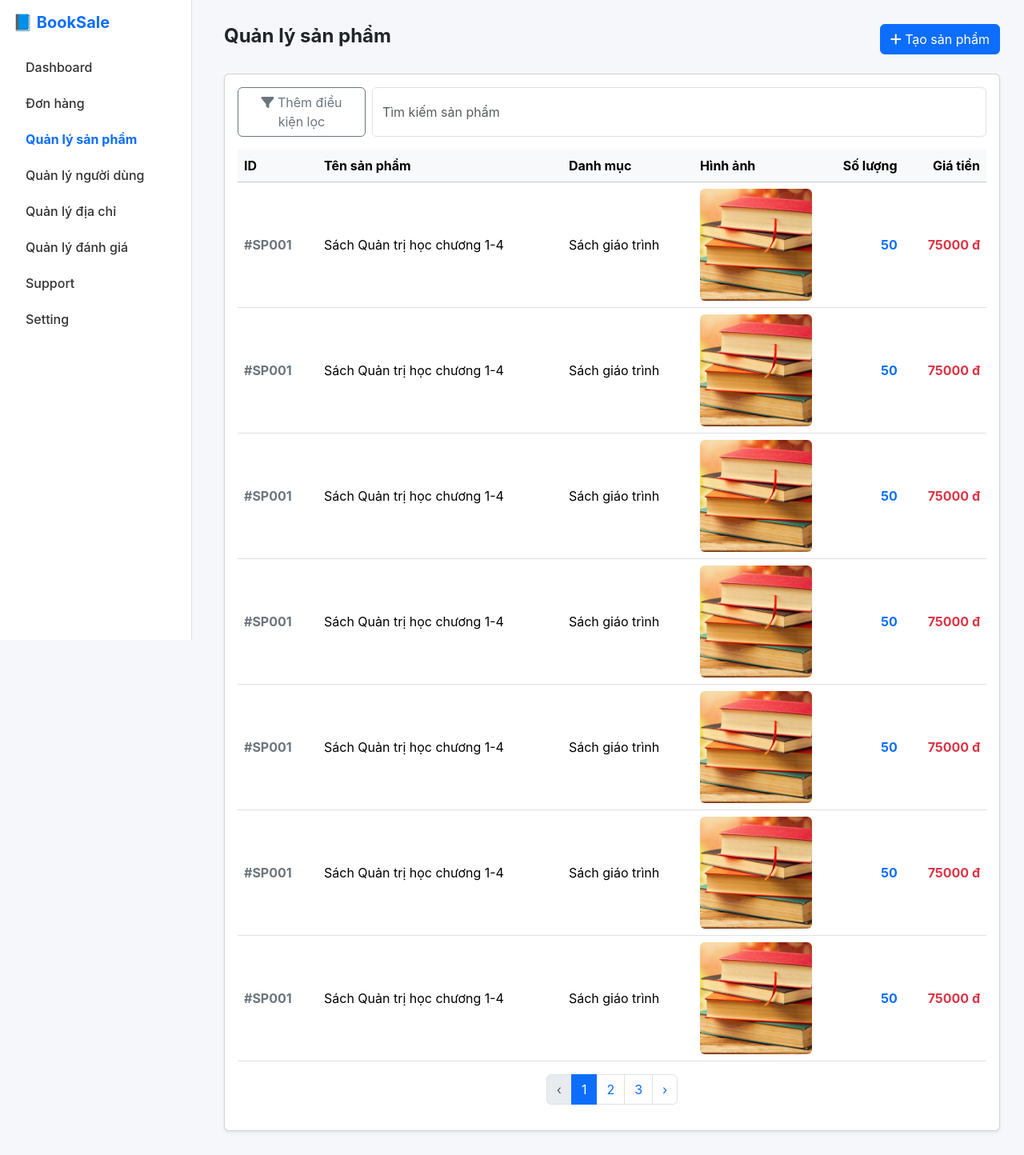
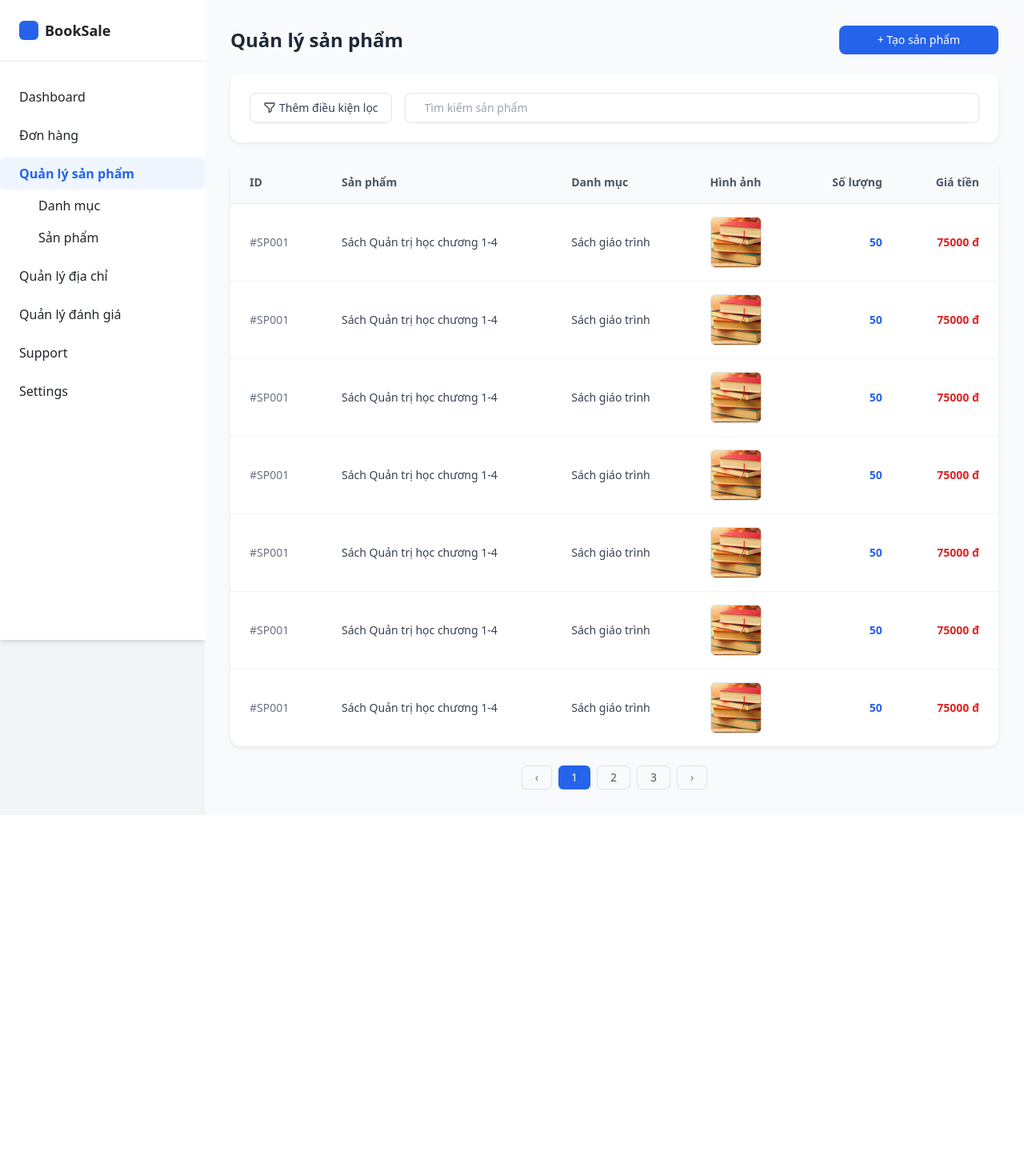
Before and after one commit to ThanhSanglt02/LTW_Nhom02_BookSale, a Django app: page /product in a window 1280 px wide. Shown: the whole page at 80% size. After the commit the page ends 987 px from the top, so only its background shows below. Run offline with Django 4.2, Linux system fonts and the light colour scheme; some libraries are stand-ins or nearby versions.

Commit message:
merge update

```diff
--- a/booksale/booksale_app/templates/admin_base.html
+++ b/booksale/booksale_app/templates/admin_base.html
@@ -1,101 +1,116 @@
 {% load static %}
-<!DOCTYPE html>
-<html lang="vi">
+<!doctype html>
+<html lang="en">
 <head>
     <meta charset="UTF-8">
-  <title>BookSale Admin</title>
+    <meta name="viewport" content="width=device-width, initial-scale=1.0">
+    <title>Chi tiết sản phẩm #SP001</title>
+    <script src="https://cdn.tailwindcss.com"></script>
     <link href="https://cdn.jsdelivr.net/npm/bootstrap@5.3.3/dist/css/bootstrap.min.css" rel="stylesheet">
     <link href="https://cdnjs.cloudflare.com/ajax/libs/font-awesome/6.5.0/css/all.min.css" rel="stylesheet">
 
+    {% block extra_css %}
+    {% endblock %}
+
     <style>
-    body {
-      background-color: #f5f7fa;
-      font-family: 'Inter', sans-serif;
-    }
-    .sidebar {
-      width: 240px;
-      background-color: #fff;
-      border-right: 1px solid #dee2e6;
-      height: 100vh;
-      position: fixed;
-      top: 0;
-      left: 0;
-      padding: 1rem;
-      overflow-y: auto;
-    }
-    .sidebar h5 {
-      color: #0d6efd;
-      font-weight: bold;
-    }
-    .nav-link {
-      color: #333;
-      font-weight: 500;
-      margin-bottom: 5px;
-      cursor: pointer;
-    }
-    .nav-link.active {
-      color: #0d6efd !important;
-      font-weight: bold;
-    }
-    .submenu {
-      list-style: none;
-      padding-left: 1.5rem;
+        /* Ẩn mũi tên dropdown mặc định của <summary> */
+        summary::-webkit-details-marker {
             display: none;
         }
-    .submenu.show {
-      display: block;
+        summary::marker {
+            content: "";
         }
-    .submenu a {
-      font-size: 0.95rem;
-      color: #555;
-      text-decoration: none;
-    }
-    .submenu a:hover {
-      color: #0d6efd;
-    }
-    .main {
-      margin-left: 250px;
-      padding: 30px;
+
+        /* Căn thẳng hàng cho chữ "Quản lý sản phẩm" */
+        details > summary {
+            display: flex;
+            align-items: center;
+            padding-left: 1.5rem; /* = px-6 */
+            padding-top: 0.5rem;  /* = py-2 */
+            padding-bottom: 0.5rem;
+            cursor: pointer;
         }
     </style>
 </head>
-<body>
-  <div class="sidebar">
-    <h5>📘 BookSale</h5>
-    <ul class="nav flex-column mt-4">
-      <li><a class="nav-link" href="#">Dashboard</a></li>
-      <li><a class="nav-link" href="#">Đơn hàng</a></li>
 
-      <!-- ✅ Dropdown không có mũi tên -->
+<body class="bg-gray-100 font-sans">
+    <!-- Sidebar -->
+    <div class="flex">
+        <aside class="w-64 bg-white h-screen shadow-md">
+            <div class="p-6 flex items-center space-x-2 border-b">
+                <div class="w-6 h-6 bg-blue-600 rounded"></div>
+                <span class="font-semibold text-lg">BookSale</span>
+            </div>
+
+            <nav class="mt-6">
+                <ul class="space-y-2">
                     <li>
-        <a class="nav-link active" id="productMenuToggle">Quản lý sản phẩm</a>
-        <ul class="submenu" id="productSubmenu">
-          <li><a href="#">Danh mục</a></li>
-          <li><a href="#">Sản phẩm</a></li>
-        </ul>
+                        <a href="#" class="flex items-center px-6 py-2 hover:bg-gray-100">
+                            <span>Dashboard</span>
+                        </a>
                     </li>
 
-      <li><a class="nav-link" href="#">Quản lý người dùng</a></li>
-      <li><a class="nav-link" href="#">Quản lý địa chỉ</a></li>
-      <li><a class="nav-link" href="#">Quản lý đánh giá</a></li>
-      <li><a class="nav-link" href="#">Support</a></li>
-      <li><a class="nav-link" href="#">Setting</a></li>
+                    <li>
+                        <a href="#" class="flex items-center px-6 py-2 hover:bg-gray-100">
+                            <span>Đơn hàng</span>
+                        </a>
+                    </li>
+
+                    <li>
+                        <details open>
+                            <summary class="font-semibold text-blue-600 bg-blue-50 rounded">
+                                Quản lý sản phẩm
+                            </summary>
+                            <ul>
+                                <li>
+                                    <a href="#" class="block px-12 py-2 hover:bg-gray-100">Danh mục</a>
+                                </li>
+                                <li>
+                                    <a href="#" class="block px-12 py-2 hover:bg-gray-100">Sản phẩm</a>
+                                </li>
                             </ul>
-  </div>
+                        </details>
+                    </li>
 
-  <link href="{% static 'css/style.css' %}" rel="stylesheet">
+                    <li>
+                        <a href="#" class="flex items-center px-6 py-2 hover:bg-gray-100">
+                            <span>Quản lý địa chỉ</span>
+                        </a>
+                    </li>
 
-  <div class="main">
-    {% block content %}{% endblock %}
+                    <li>
+                        <a href="#" class="flex items-center px-6 py-2 hover:bg-gray-100">
+                            <span>Quản lý đánh giá</span>
+                        </a>
+                    </li>
+
+                    <li>
+                        <a href="#" class="flex items-center px-6 py-2 hover:bg-gray-100">
+                            <span>Support</span>
+                        </a>
+                    </li>
+
+                    <li>
+                        <a href="#" class="flex items-center px-6 py-2 hover:bg-gray-100">
+                            <span>Settings</span>
+                        </a>
+                    </li>
+                </ul>
+            </nav>
+        </aside>
+
+        {% block content %}
+        {% endblock %}
     </div>
 
     <script>
         const toggle = document.getElementById('productMenuToggle');
         const submenu = document.getElementById('productSubmenu');
-
+        if (toggle && submenu) {
             toggle.addEventListener('click', () => {
                 submenu.classList.toggle('show');
             });
+        }
     </script>
 </body>
 </html>
--- a/booksale/booksale_app/templates/product/product_list.html
+++ b/booksale/booksale_app/templates/product/product_list.html
@@ -1,87 +1,80 @@
-{% extends "admin_base.html" %}
+{% extends 'admin_base.html' %}
 {% load static %}
 
 {% block content %}
+<main class="flex-1 bg-gray-50 p-8">
 
-<div class="d-flex justify-content-between align-items-center mb-4">
-  <h4 class="fw-bold">Quản lý sản phẩm</h4>
-  <button class="btn btn-primary">
-    <i class="fa fa-plus"></i> Tạo sản phẩm
-  </button>
-</div>
+  <!-- Thanh tiêu đề -->
+  <div class="flex justify-between items-center mb-6">
+    <h1 class="text-2xl font-semibold text-gray-800">Quản lý sản phẩm</h1>
+    <button class="bg-blue-600 hover:bg-blue-700 text-white px-5 py-2 rounded-lg text-sm font-medium">
+      + Tạo sản phẩm
+    </button>
+  </div>
 
-<div class="card shadow-sm">
-  <div class="card-body">
-
-    <!-- Thanh lọc và tìm kiếm -->
-    <div class="d-flex mb-3">
-      <button class="btn btn-outline-secondary me-2">
-        <i class="fa fa-filter"></i> Thêm điều kiện lọc
+  <!-- Ô tìm kiếm và lọc -->
+  <div class="bg-white rounded-xl shadow-sm p-4 mb-6 flex items-center justify-between">
+    <div class="flex items-center space-x-2">
+      <button class="flex items-center border border-gray-300 px-3 py-2 rounded-lg hover:bg-gray-100 text-sm text-gray-700">
+        <svg xmlns="http://www.w3.org/2000/svg" class="w-4 h-4 mr-1" fill="none" viewBox="0 0 24 24" stroke="currentColor">
+          <path stroke-linecap="round" stroke-linejoin="round" stroke-width="2" d="M3 4a1 1 0 011-1h16a1 1 0 011 1v2l-6 7v5l-4 2v-7L3 6V4z" />
+        </svg>
+        Thêm điều kiện lọc
       </button>
-      <input type="text" class="form-control" placeholder="Tìm kiếm sản phẩm">
     </div>
 
-    <!-- Bảng danh sách sản phẩm -->
-    <table class="table align-middle table-hover">
-      <thead class="table-light">
+    <div class="flex-1 ml-4">
+      <input type="text" placeholder="Tìm kiếm sản phẩm"
+             class="w-full border border-gray-300 rounded-lg px-4 py-2 text-sm focus:outline-none focus:ring-2 focus:ring-blue-500">
+    </div>
+  </div>
+
+  <!-- Bảng danh sách sản phẩm -->
+  <div class="bg-white rounded-xl shadow-sm overflow-hidden">
+    <table class="w-full text-sm text-left text-gray-700">
+      <thead class="bg-gray-50 border-b text-gray-600 font-semibold">
         <tr>
-          <th style="width:100px;">ID</th>
-          <th>Tên sản phẩm</th>
-          <th>Danh mục</th>
-          <th style="width:120px;">Hình ảnh</th>
-          <th class="text-end">Số lượng</th>
-          <th class="text-end">Giá tiền</th>
+          <th class="px-6 py-3">ID</th>
+          <th class="px-6 py-3">Sản phẩm</th>
+          <th class="px-6 py-3">Danh mục</th>
+          <th class="px-6 py-3">Hình ảnh</th>
+          <th class="px-6 py-3 text-right">Số lượng</th>
+          <th class="px-6 py-3 text-right">Giá tiền</th>
         </tr>
       </thead>
-      <tbody>
+      <tbody class="divide-y divide-gray-100">
         {% for p in products %}
-        <tr>
-          <!-- Cột ID -->
-          <td class="fw-bold text-secondary">#{{ p.id }}</td>
-
-          <!-- Cột Tên sản phẩm -->
-          <td>{{ p.name }}</td>
-
-          <!-- Cột Danh mục -->
-          <td>{{ p.category }}</td>
-
-          <!-- Cột Hình ảnh -->
-          <td>
+        <tr class="hover:bg-gray-50">
+          <td class="px-6 py-3 font-medium text-gray-500">#{{ p.id }}</td>
+          <td class="px-6 py-3">{{ p.name }}</td>
+          <td class="px-6 py-3">{{ p.category }}</td>
+          <td class="px-6 py-3">
             {% if p.image %}
-                <img src="{% static p.image %}" alt="{{ p.name }}"
-                     style="width:140px; height:140px; object-fit:cover; border-radius:6px;">
+              <img src="{% static p.image %}" alt="{{ p.name }}" class="w-16 h-16 rounded-md object-cover border">
             {% else %}
-                <img src="{% static 'images/img.png' %}" alt="Ảnh minh họa"
-                    style="width:140px; height:140px; object-fit:cover; border-radius:6px;">
+              <img src="{% static 'images/img.png' %}" alt="Ảnh minh họa" class="w-16 h-16 rounded-md object-cover border">
             {% endif %}
           </td>
-
-          <!-- Cột Số lượng -->
-          <td class="text-end text-primary fw-bold">{{ p.quantity }}</td>
-
-          <!-- Cột Giá -->
-          <td class="text-end text-danger fw-bold">{{ p.price|floatformat:0 }} đ</td>
+          <td class="px-6 py-3 text-right text-blue-600 font-semibold">{{ p.quantity }}</td>
+          <td class="px-6 py-3 text-right text-red-600 font-semibold">{{ p.price|floatformat:0 }} đ</td>
         </tr>
         {% empty %}
         <tr>
-          <td colspan="6" class="text-center text-muted">Không có sản phẩm nào</td>
+          <td colspan="6" class="text-center py-6 text-gray-400">Không có sản phẩm nào</td>
         </tr>
         {% endfor %}
       </tbody>
     </table>
+  </div>
 
-    <!-- Phân trang -->
-    <nav class="mt-3">
-      <ul class="pagination justify-content-center">
-        <li class="page-item disabled"><a class="page-link">‹</a></li>
-        <li class="page-item active"><a class="page-link" href="#">1</a></li>
-        <li class="page-item"><a class="page-link" href="#">2</a></li>
-        <li class="page-item"><a class="page-link" href="#">3</a></li>
-        <li class="page-item"><a class="page-link" href="#">›</a></li>
-      </ul>
-    </nav>
+  <!-- Phân trang -->
+  <div class="flex justify-center mt-6 space-x-2 text-sm">
+    <button class="px-3 py-1 rounded-md border border-gray-300 text-gray-500 hover:bg-gray-100">‹</button>
+    <button class="px-3 py-1 rounded-md bg-blue-600 text-white">1</button>
+    <button class="px-3 py-1 rounded-md border border-gray-300 text-gray-600 hover:bg-gray-100">2</button>
+    <button class="px-3 py-1 rounded-md border border-gray-300 text-gray-600 hover:bg-gray-100">3</button>
+    <button class="px-3 py-1 rounded-md border border-gray-300 text-gray-500 hover:bg-gray-100">›</button>
+  </div>
 
-  </div>
-</div>
-
+</main>
 {% endblock %}
```
Also changed, not shown: booksale/booksale_app/templates/product_detail.html (+4 -43 lines). Lines whose indentation alone changed are shown as unchanged.
